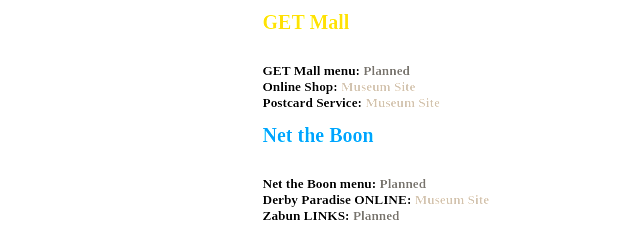
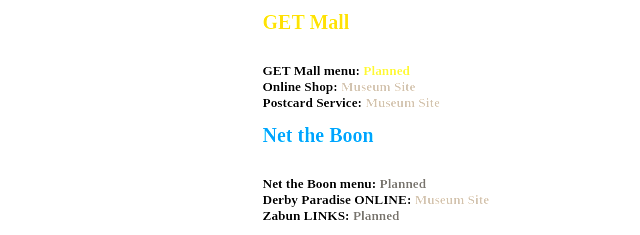
Before and after one commit to MyBluYoshi/randnet-pc-website, a plain HTML site: page content-status.htm in a window 1280 px wide. Shown: the part 448-683 px from the top of the page, 331-971 px from the left. Drawn offline with Linux system fonts and the light colour scheme; files whose address does not match are found by name.

Commit message:
Update content-status.htm

```diff
--- a/content-status.htm
+++ b/content-status.htm
@@ -108,7 +108,7 @@
 		<b>64DD Software Lineup: <span style="color: #FF0000;">Not Happening</span></b><br>
 		<b>Japan Pro Golf Tour 64 website: <span style="color: #FF0000;">Not Happening</span></b><br>
 		<h2><span style="color: #E7BB05;">GET Mall</span></h2><br>
-		<b>GET Mall menu: <span style="color: #63605B;">Planned</span></b><br>
+		<b>GET Mall menu: <span style="color: #FFCC2E;">Planned</span></b><br>
 		<b>Online Shop: <span style="color: #AEA292;">Museum Site</span></b><br>
 		<b>Postcard Service: <span style="color: #AEA292;">Museum Site</span></b><br>
 		<h2><span style="color: #0088FA;">Net the Boon</span></h2><br>
```
